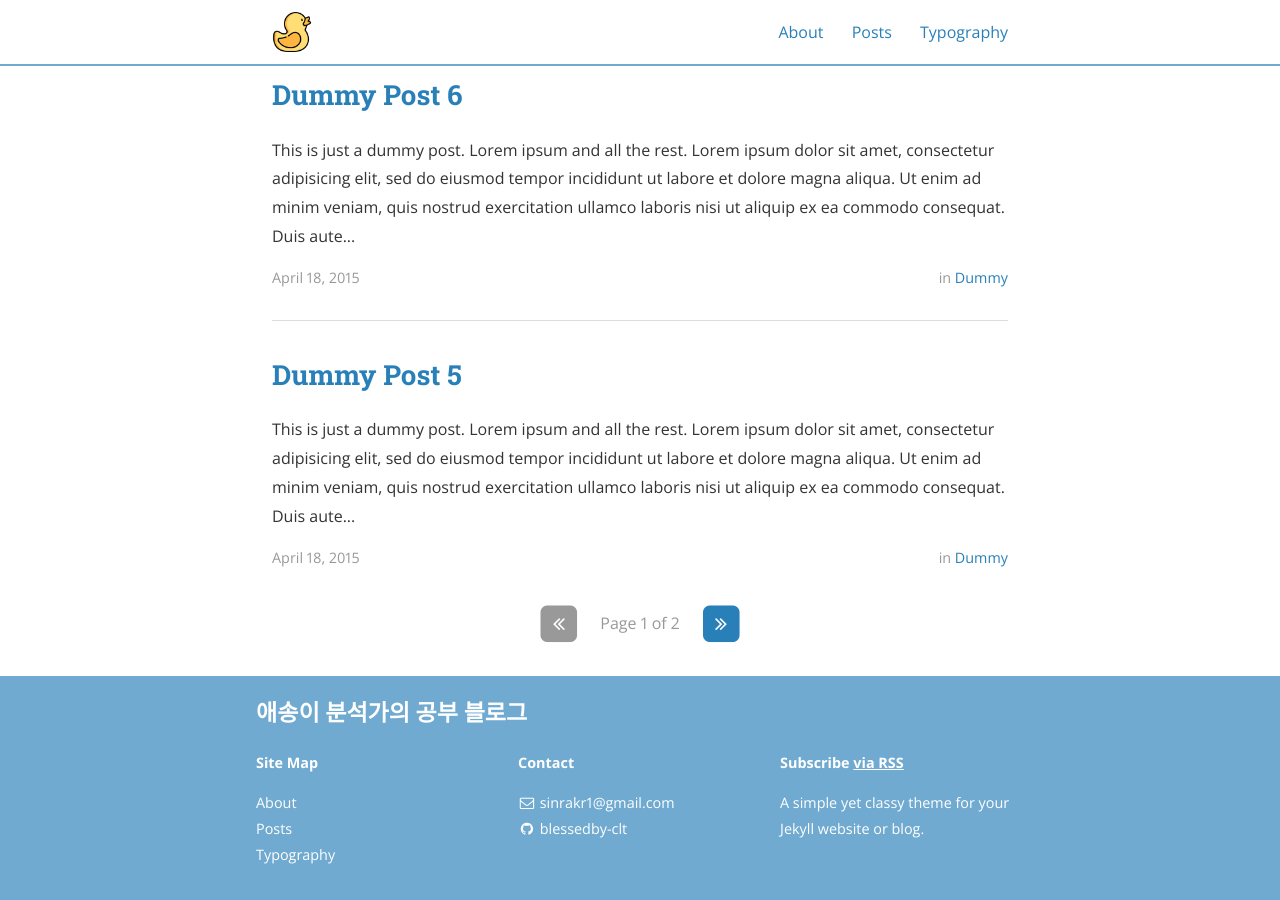
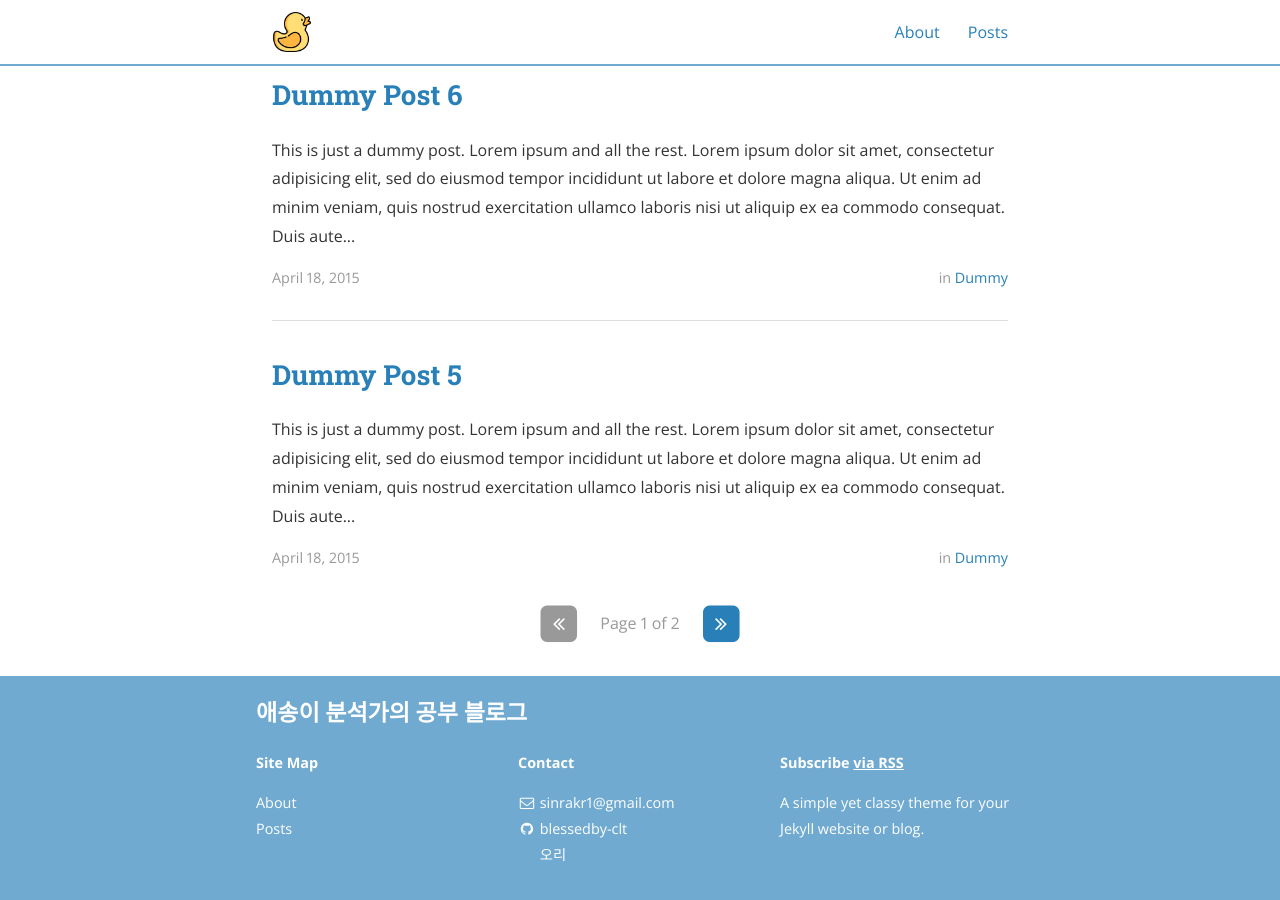
Before and after one commit to blessedby-clt/blessedby-clt.github.io, a Jekyll site: the page built from index.html, in a window 1280 px wide and 900 px high, scrolled down 1249 px. Built offline with Jekyll 4.4.1, drawn with Linux system fonts in a browser that asks for light colours; nearby versions of some CDN libraries; the list of posts is cut into pages by our own code.

Commit message:
메뉴수정

```diff
--- a/_config.yml
+++ b/_config.yml
@@ -167,12 +167,12 @@ social:
     desc: Follow me on Vimeo
     share: false
 
-  - name: Vine
-    icon: vine
-    username: ""
-    url: ""
+  - name: Blog
+    icon: Blog
+    username: "오리"
+    url: "http://blog.naver.com/sinrakr"
     desc: Follow me on Vine
-    share: false
+    share: true
 
   - name: Reddit
     icon: reddit
```
Also changed, not shown: typography.md (+1 -1 lines).
